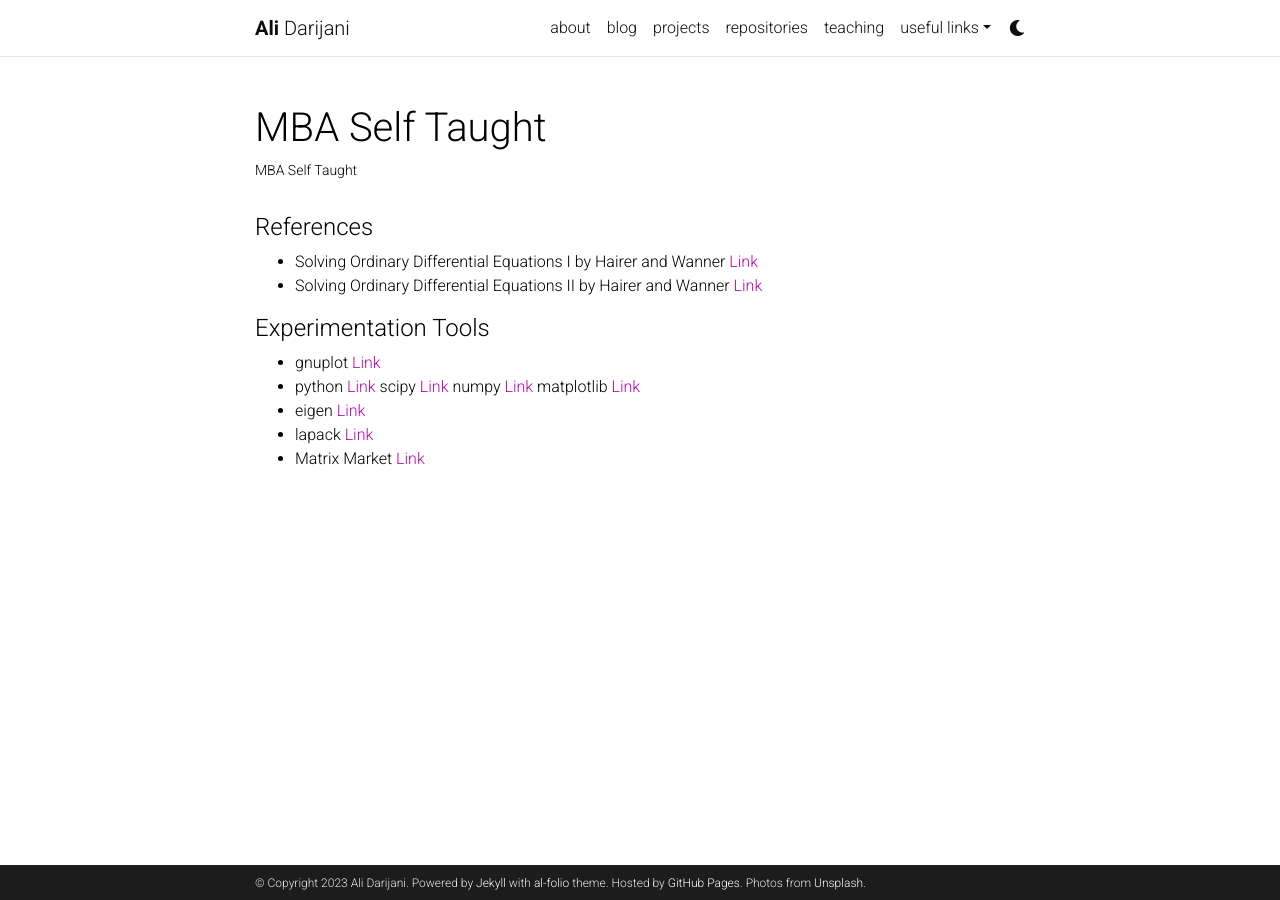
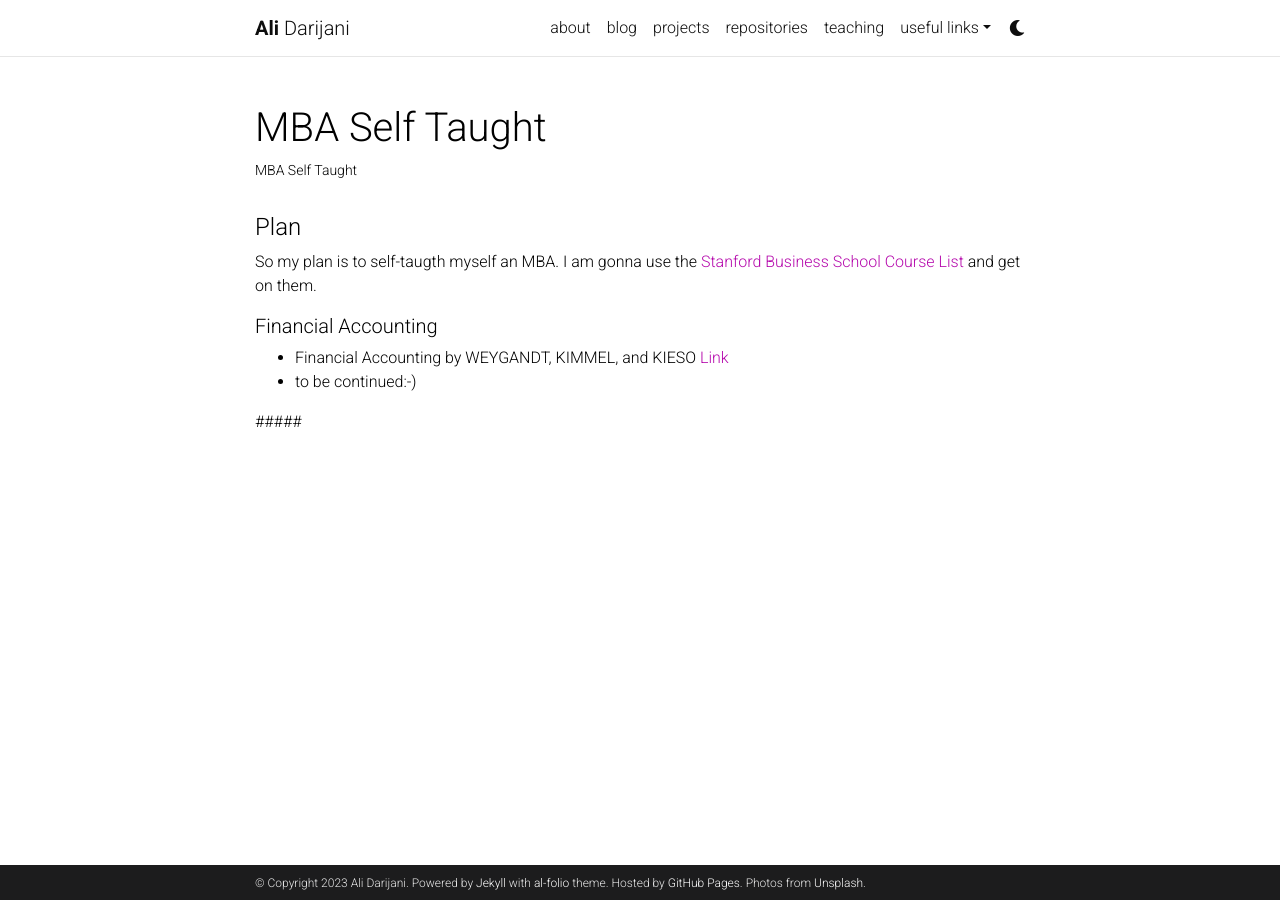
Before and after one commit to adarijani/adarijani.github.io_archived, a Jekyll site: the page built from _projects/MBA.md, in a window 1280 px wide. Built offline with Jekyll 4.4.1, drawn with Linux system fonts in a browser that asks for light colours; comment, search, counter and statistics services are not loaded; a style sheet for code colours, icons or effects is not loaded.

Commit message:
Update MBA.md

```diff
--- a/_projects/MBA.md
+++ b/_projects/MBA.md
@@ -7,16 +7,13 @@ importance: 1
 category: personal plans
 ---
 
-#### References
+#### Plan
 
-- Solving Ordinary Differential Equations I  by Hairer and Wanner [Link](https://link.springer.com/book/10.1007/978-3-540-78862-1)
-- Solving Ordinary Differential Equations II by Hairer and Wanner [Link](https://link.springer.com/book/10.1007/978-3-642-05221-7)
+So my plan is to self-taugth myself an MBA. I am gonna use the [Stanford Business School Course List](https://bulletin.stanford.edu/departments/GSB/courses) and get on them.
 
+##### Financial Accounting
 
-#### Experimentation Tools
+- Financial Accounting by WEYGANDT, KIMMEL, and KIESO [Link](https://www.wiley.com/en-gb/Financial+Accounting+with+International+Financial+Reporting+Standards%2C+5th+Edition-p-9781119787006)
+- to be continued:-)
 
-- gnuplot [Link](http://www.gnuplot.info/)
-- python [Link](https://www.python.org/) scipy [Link](https://scipy.org/) numpy [Link](https://numpy.org/) matplotlib [Link](https://matplotlib.org/)
-- eigen [Link](https://eigen.tuxfamily.org/index.php?title=Main_Page)
-- lapack [Link](https://netlib.org/lapack/)
-- Matrix Market [Link](https://math.nist.gov/MatrixMarket/)
+#####
```
